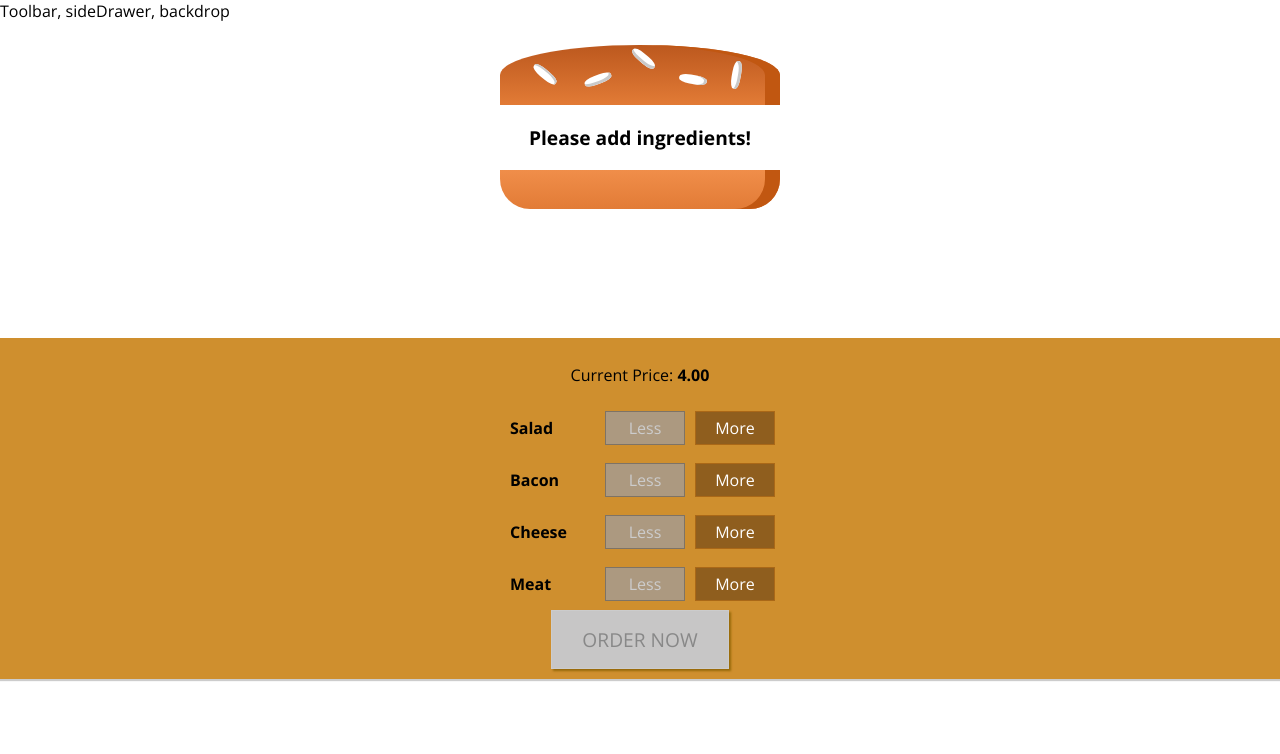
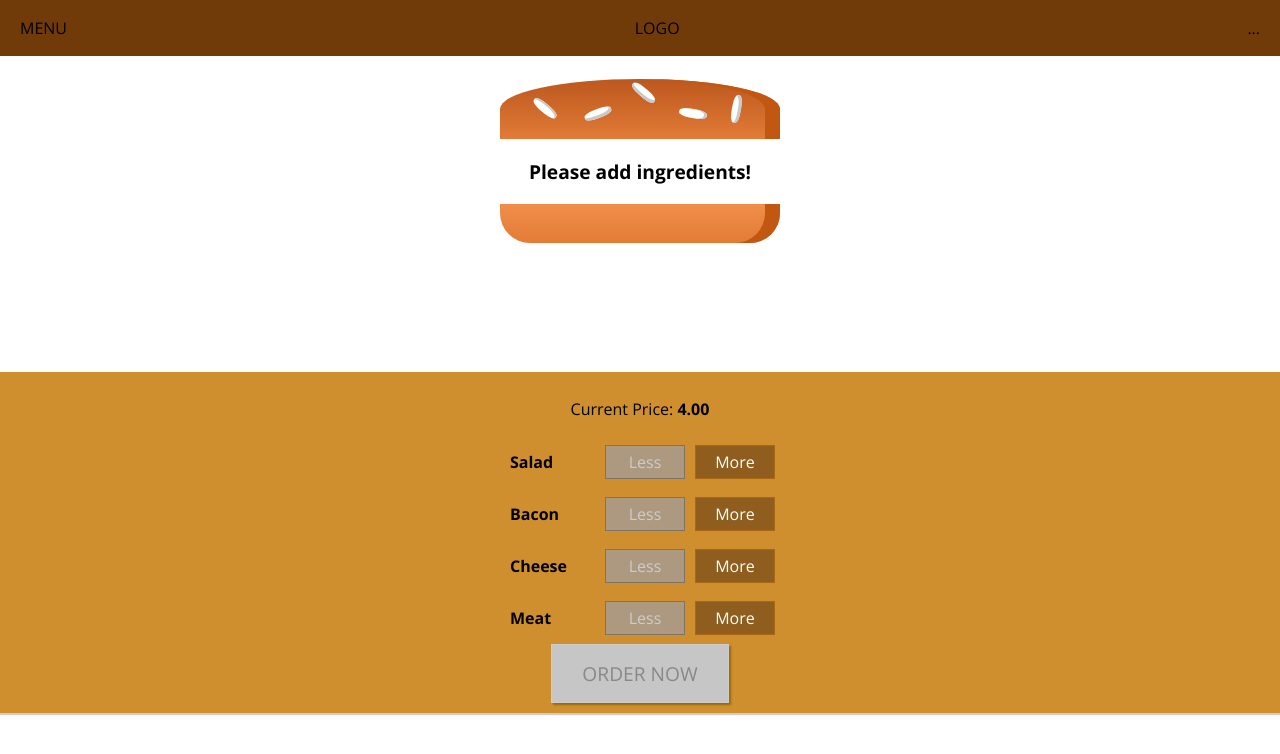
Before and after one commit to Mar-tyr/burger-builder, a React (Create React App) app: page / in a window 1280 px wide. Shown: the top 754 px of the page. Built offline with nearby package versions, Linux system fonts and the light colour scheme.

Commit message:
Add: toolbar

```diff
--- a/src/components/Layout/Layout.js
+++ b/src/components/Layout/Layout.js
@@ -1,10 +1,11 @@
 import React from 'react';
 import Aux from '../../hoc/Auxiliary';
 import classes from './Layout.module.css';
+import Toolbar from '../Navigation/Toolbar/Toolbar';
 
 const layout = (props) => (
   <Aux>
-    <div>Toolbar, sideDrawer, backdrop</div>
+    <Toolbar />
     <main className={classes.Content}>{props.children}</main>
   </Aux>
 );
--- a/src/components/Layout/Layout.module.css
+++ b/src/components/Layout/Layout.module.css
@@ -1,3 +1,3 @@
 .Content {
-  margin-top: 16px;
+  margin-top: 72px;
 }
--- /dev/null
+++ b/src/components/Navigation/Toolbar/Toolbar.js
@@ -0,0 +1,14 @@
+import React from 'react';
+import classes from './Toolbar.module.css';
+
+const Toolbar = (props) => {
+  return (
+    <header className={classes.Toolbar}>
+      <div>MENU</div>
+      <div>LOGO</div>
+      <nav>...</nav>
+    </header>
+  );
+};
+
+export default Toolbar;
--- /dev/null
+++ b/src/components/Navigation/Toolbar/Toolbar.module.css
@@ -0,0 +1,14 @@
+.Toolbar {
+  height: 56px;
+  width: 100%;
+  position: fixed;
+  top: 0;
+  left: 0;
+  background-color: #703b09;
+  display: flex;
+  justify-content: space-between;
+  align-items: center;
+  padding: 0 20px;
+  box-sizing: border-box;
+  z-index: 90;
+}
```
